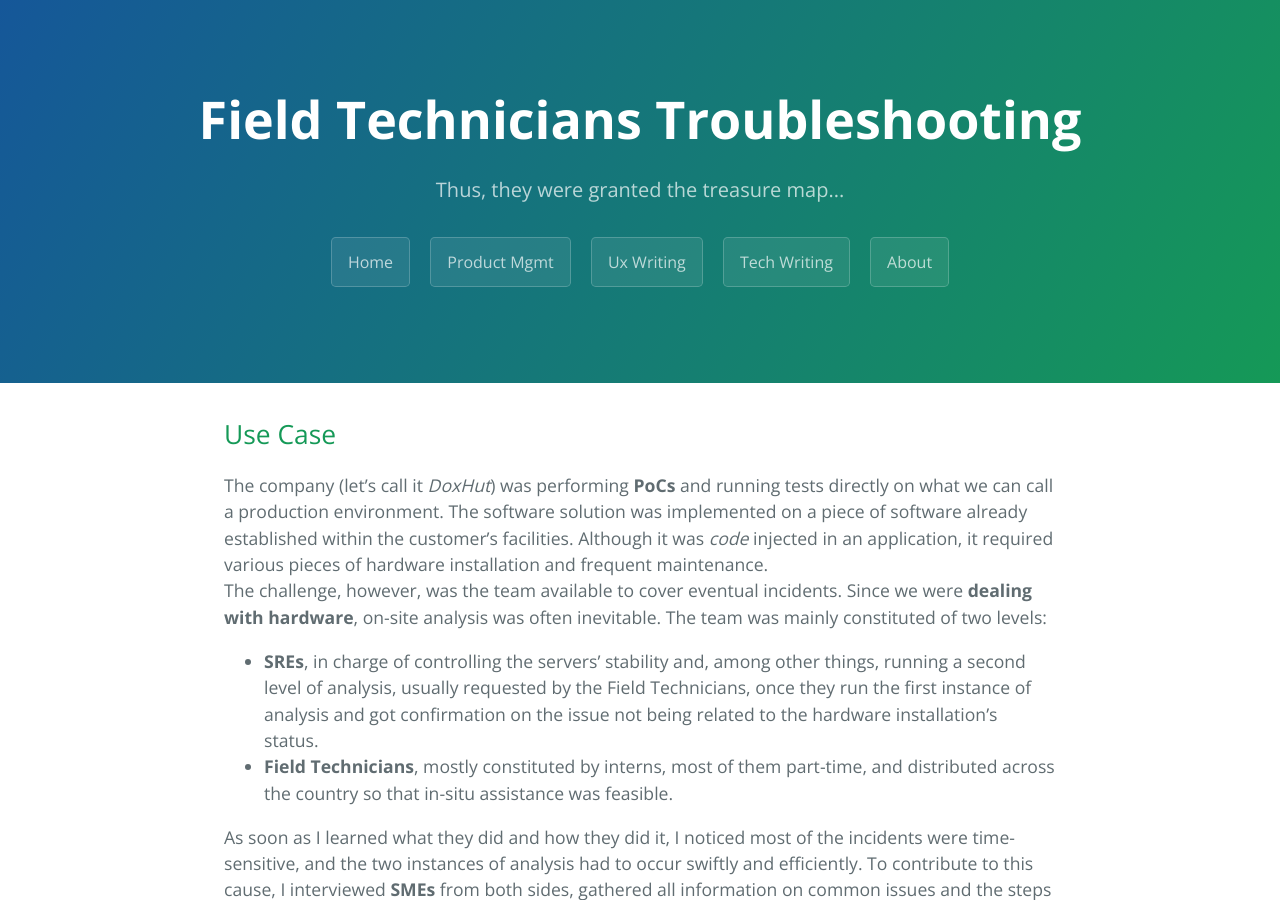
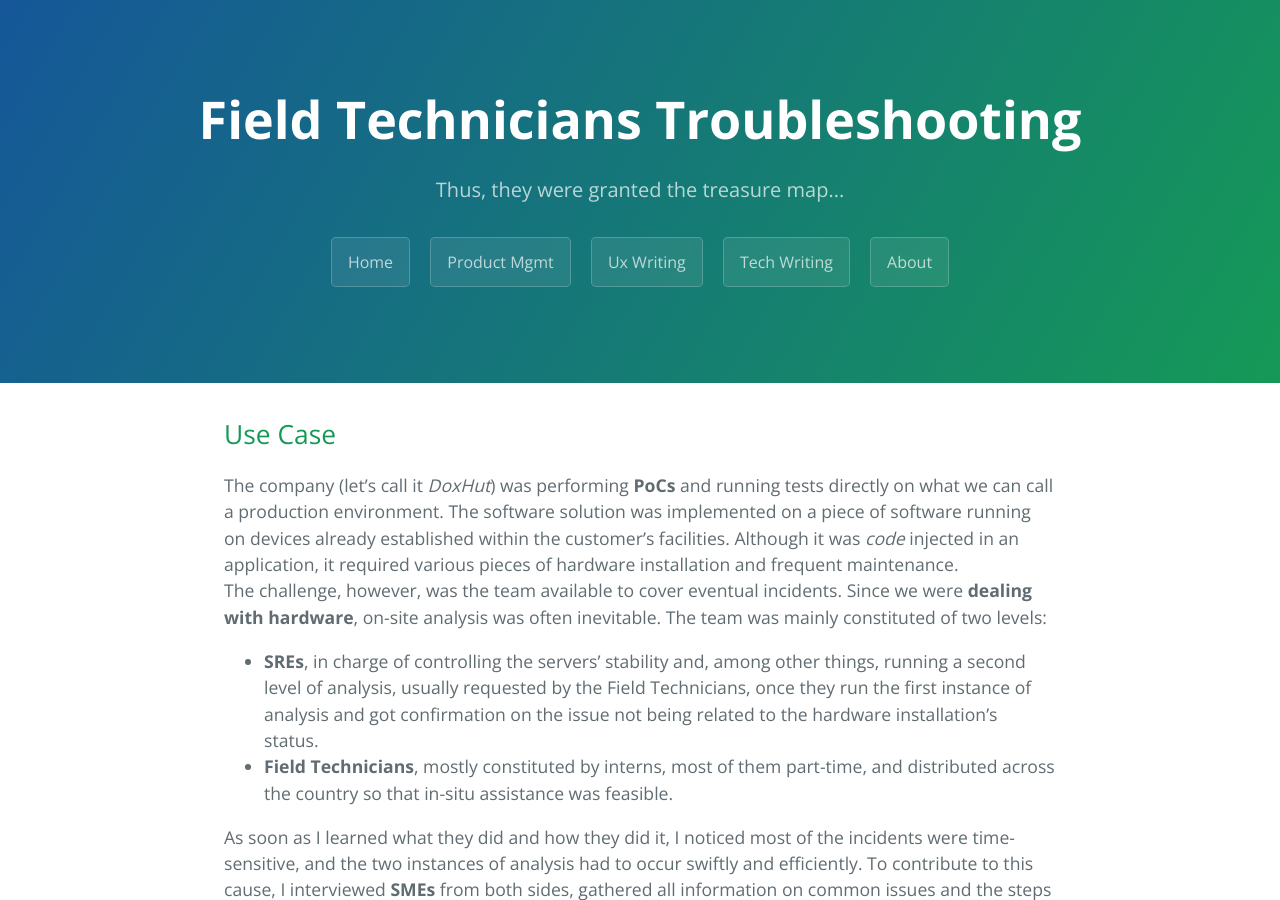
Before and after one commit to BigStepIdiomas/bigstepidiomas.github.io, a Jekyll site: the page built from pages-field-technicians-troubleshooting.md, in a window 1280 px wide and 900 px high. Built offline with Jekyll 4.4.1, drawn with Linux system fonts in a browser that asks for light colours.

Commit message:
commit - massive changes> added -pages- prefix to all pages + created new page for troubleshooting sample 01

```diff
--- a/pages-field-technicians-troubleshooting.md
+++ b/pages-field-technicians-troubleshooting.md
@@ -6,7 +6,7 @@ description: Thus, they were granted the treasure map...
 
 ## Use Case
 
-The company (let's call it _DoxHut_) was performing **PoCs** and running tests directly on what we can call a production environment. The software solution was implemented on a piece of software already established within the customer's facilities. Although it was _code_ injected in an application, it required various pieces of hardware installation and frequent maintenance. <br>
+The company (let's call it _DoxHut_) was performing **PoCs** and running tests directly on what we can call a production environment. The software solution was implemented on a piece of software running on devices already established within the customer's facilities. Although it was _code_ injected in an application, it required various pieces of hardware installation and frequent maintenance. <br>
 The challenge, however, was the team available to cover eventual incidents. Since we were **dealing with hardware**, on-site analysis was often inevitable. The team was mainly constituted of two levels: <br>
 - **SREs**, in charge of controlling the servers' stability and, among other things, running a second level of analysis, usually requested by the Field Technicians, once they run the first instance of analysis and got confirmation on the issue not being related to the hardware installation's status. <br>
 - **Field Technicians**, mostly constituted by interns, most of them part-time, and distributed across the country so that in-situ assistance was feasible. <br>
```
